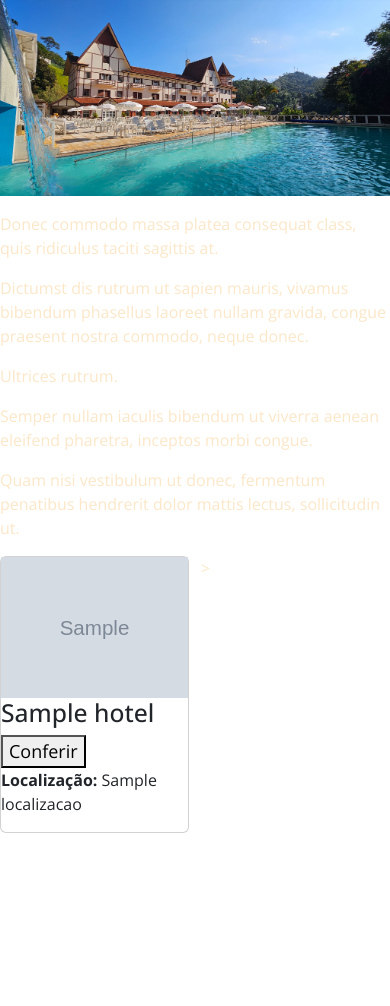
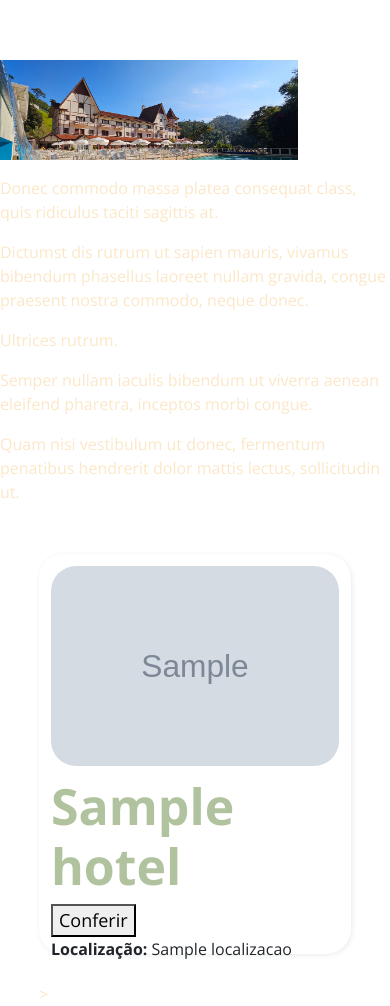
Before and after one commit to valdomg/Hotel_Eng, a Flask app: template templates/index.html in a window 390 px wide. Shown: the part 70-1076 px from the top of the page. Before the commit the page ends 903 px from the top, so only its background shows below. Run offline with Flask 3, Linux system fonts and the light colour scheme; the template is opened without the code that fills it: most values are stand-ins (such as "Sample title", 1, 10 or a date in 2020); grey boxes marked "Sample" are stand-in pictures.

Commit message:
Styles para a página

```diff
--- a/static/css/styles.css
+++ b/static/css/styles.css
@@ -64,6 +64,12 @@ footer{
     text-align: center;
 }
 
+.img-logo-nav{
+    width: 100px;
+    height: auto;
+
+}
+
 .label-pesquisa{
     border-radius: 10px;
 }
@@ -79,13 +85,6 @@ footer{
 
 }
 
-.img-home-slide{
-    width: 100vw;
-    height: auto;
-
-}
-
-
 /* Para garantir que o placeholder tenha cor diferente */
 .pesquisa input::placeholder {
     color:rgb(177, 194, 158);
@@ -96,32 +95,136 @@ footer{
     outline: none;
 }
 
-.card-grid {
-    display: grid;
-    grid-template-columns: 1fr 1fr 1fr 1fr;
-    grid-template-rows: auto;
-    gap: 3vw;
+.quem-somos{
+    line-height: 20px;
 }
 
-.card-grid .card:first-child {
-    grid-column: 1/3;
-}
-
-.navbar-col{
+.container{
 
 }
 
 
+.home-init{
+    text-align: left;
+    margin: auto;
+    width: 80vw;
+}
+
+.home-slide{
+    position: relative;
+    margin: auto;
+    margin-top: 60px;
+    width: inherit;
+    height: 461px;
+    overflow: hidden;
+}
 
 
+.img-home-slide{
+    width: inherit;
+    height: inherit;
+    object-fit: cover;
+}
 
-
-.img-logo-nav{
-    width: 100px;
-    height: auto;
+.home-text{
+    margin-top: 30px;
+    color:rgb(177, 194, 158);
+    font-weight: bolder;
+    font-size: 25px;
+    line-height: 35px;
 
 }
 
+.card-grid {
+    display: grid;
+    grid-template-columns: 1fr 1fr 1fr 1fr;
+    /*grid-template-rows: auto auto auto auto;*/
+    justify-content: center;
+    gap: 2vw;
+    border-style: hidden;
+    width: 80vw;
+    margin: 30px auto auto;
+
+}
+
+.card {
+    justify-content: space-between;
+    padding: 12px;
+    height: auto;
+    text-align: left;
+    border-style: hidden;
+    border-radius: 25px;
+    margin: 20px 0px;
+    box-shadow: 1px 1px 5px rgba(32, 61, 41, 0.1);
+}
+
+.img-card-home{
+    width: inherit;
+    border-radius: inherit;
+    object-fit: cover;
+}
+
+.card-grid .card:first-child {
+    grid-column: 1/4;
+
+}
+
+.card-grid .card:first-child .img-card-home {
+    height: 200px;
+}
+
+.card-grid .card:first-child .btn-card-home {
+    width: 50%;
+}
+
+.nome-card-home{
+    display: flex;
+    font-size: clamp(30px, 2vw, 50px);
+    font-weight: bolder;
+    color: rgb(177, 194, 158);
+}
+
+.btn-card-home{
+    width: 100%; /* Ocupa toda a largura */
+    height: 40px; /* Ocupa toda a altura disponível */
+    background-color: rgb(240, 160, 75);
+    font-weight: bolder;
+    color: white;
+    border-style:hidden ;
+    border-radius: 20px;
+}
+
+.a-card-home{
+
+}
+
+.local-card-home{
+
+
+}
+
+.home-end{
+    text-align: left;
+    margin: auto;
+    width: 80vw;
+    margin-top: 20px; /* Reduza para aproximar */
+}
+
+.home-end-slide{
+    position: relative;
+    margin: auto;
+    margin-top: 60px;
+    width: inherit;
+    height: 461px;
+    overflow: hidden;
+}
+
+
+.img-home-slide{
+    width: inherit;
+    height: inherit;
+    object-fit: cover;
+}
 
 @media (max-width: 768px) {
     .navbar {
@@ -150,4 +253,80 @@ footer{
     a {
         font-size: 18px;
     }
+
+
+    /*configs home init*/
+    .home-init {
+
+    }
+
+    .home-slide{
+        height: 100px;
+    }
+
+    .img-home-slide{
+        height: 150px;
+        object-fit: cover;
+    }
+
+    .home-text {
+        font-size: clamp(15px, 3.5vw, 20px); /* Ajusta tamanho do texto */
+        line-height: 20px; /* Melhora legibilidade */
+    }
+
+    .home-end-slide{
+        height: 100px;
+    }
+
+    .img-home-slide-en{
+        height: 150px;
+        object-fit: cover;
+    }
+
+    .home-text {
+        font-size: clamp(15px, 3.5vw, 20px); /* Ajusta tamanho do texto */
+        line-height: 20px; /* Melhora legibilidade */
+    }
+
+
+    .card-grid {
+        display: grid;
+        grid-template-columns: 1fr 1fr ;
+        grid-template-rows: auto auto ;
+
+        justify-content: center;
+    }
+
+    .card {
+        padding: 12px;
+        height: 400px;
+        text-align: left;
+        border-style: hidden;
+        border-radius: 25px;
+        box-shadow: 1px 1px 5px rgba(32, 61, 41, 0.1);
+    }
+
+    .img-card-home{
+        width: inherit;
+        border-radius: inherit;
+        object-fit: cover;
+    }
+
+    .card-grid .card:first-child {
+        grid-column: 1/3;
+
+    }
+    .card-grid .card:first-child .img-card-home {
+        height: 200px;
+    }
+
+    .nome-card-nome{
+
+        display: flex;
+        margin-top: 10px;
+        font-size: 50px;
+        font-weight: bolder;
+        color: rgb(177, 194, 158);
+    }
+
 }
```
